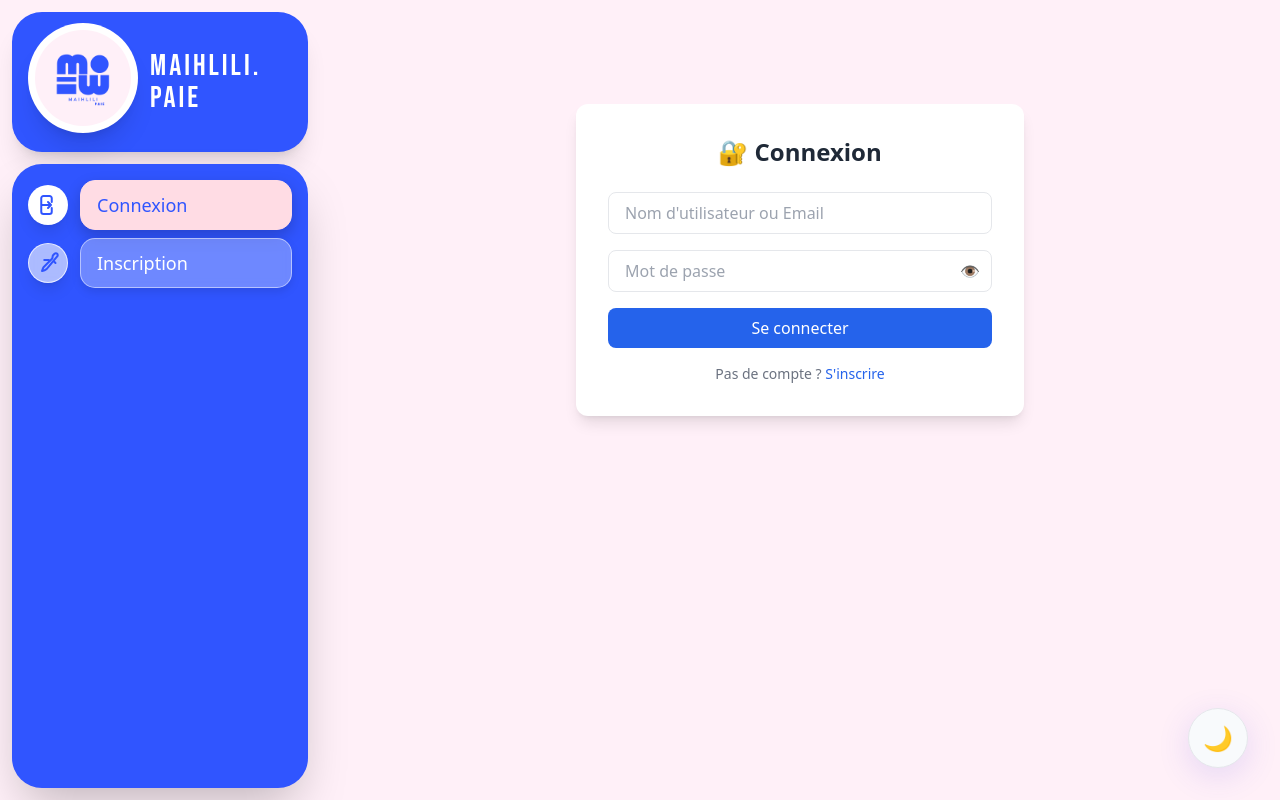
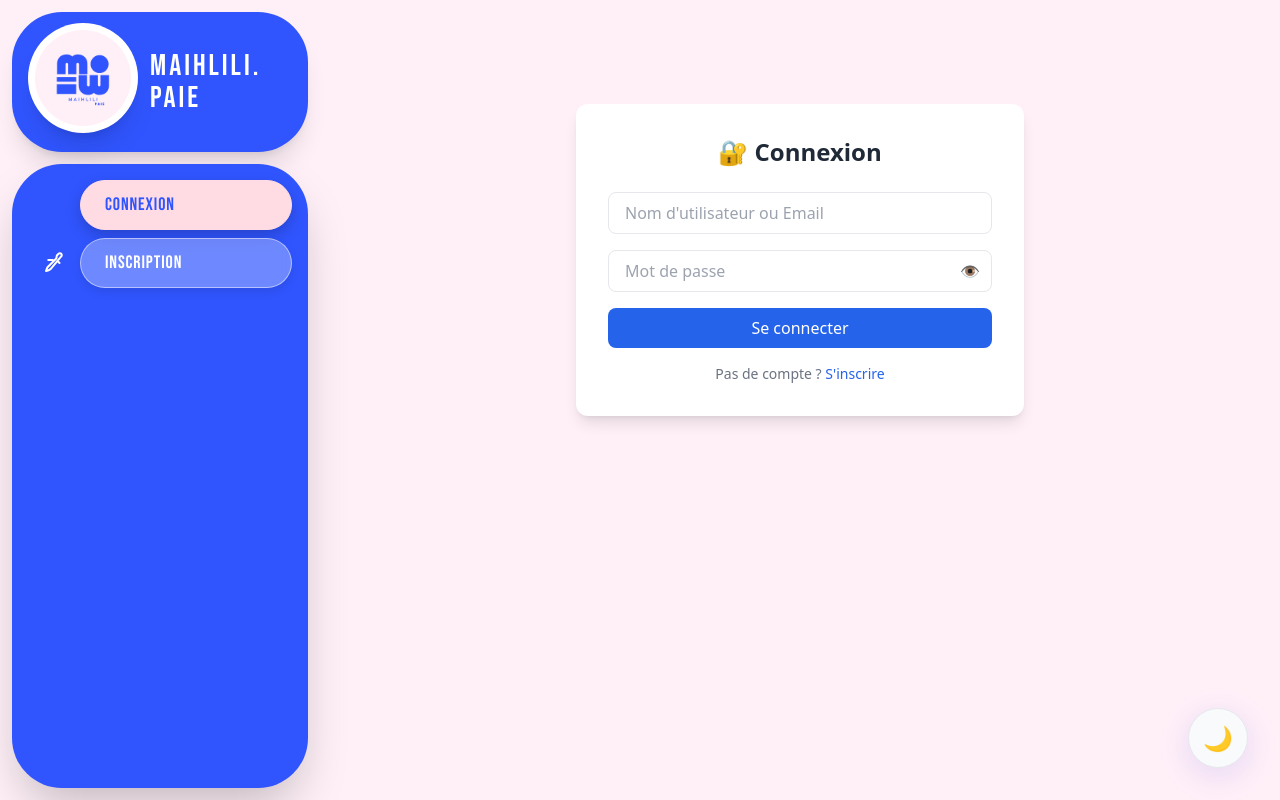
Before and after one commit to filet0fish09/Maihlili.Paie, a Flask app: a page that uses templates/base.html in a window 1280 px wide. Run offline with Flask 3, Linux system fonts and the light colour scheme; some libraries are stand-ins or nearby versions.

Commit message:
Update base.html

```diff
--- a/templates/base.html
+++ b/templates/base.html
@@ -10,15 +10,8 @@
         width: 1.5rem; /* 24px */
         height: 1.5rem; /* 24px */
         stroke-width: 2; /* Épaisseur par défaut de Heroicons */
-        color: #3055ff; /* Les icônes sont bleues par défaut */
-    }
-
-    /* Le conteneur d'icône lui-même est blanc/transparent */
-    .icon-container-wrapper {
-        background-color: rgba(255, 255, 255, 0.6); /* Fond de l'icône */
-        border: 1px solid rgba(255, 255, 255, 0.7);
-        backdrop-filter: blur(5px);
-        -webkit-backdrop-filter: blur(5px);
+        color: white; /* Les icônes sont blanches par défaut */
+        transition: color 0.2s ease;
     }
 
     /* Styles pour la barre de navigation */
@@ -29,6 +22,7 @@
         width: 100%;
         height: 50px;
         text-decoration: none;
+        padding-left: 0.5rem; /* Espace pour l'icône non encapsulée */
     }
 
     /* Style par défaut du label (Liquid Glass) */
@@ -38,10 +32,11 @@
         display: flex;
         align-items: center;
         justify-content: flex-start;
-        padding: 0 1rem; /* Padding horizontal */
-        border-radius: 15px; /* Bordure arrondie */
+        padding: 0 1.5rem; /* Padding horizontal augmenté pour l'arrondi */
+        border-radius: 50px; /* NOUVEL ARRONDI: 50px */
         color: white; /* Texte blanc par défaut */
         font-weight: 500;
+        text-align: left;
 
         /* Styles Liquid Glass par défaut */
         background-color: rgba(255, 255, 255, 0.3); /* Blanc transparent */
@@ -49,6 +44,7 @@
         backdrop-filter: blur(5px);
         -webkit-backdrop-filter: blur(5px);
         border: 1px solid rgba(255, 255, 255, 0.5); /* Bordure légère */
+        transition: all 0.2s ease;
     }
 
     /* Style de l'élément sélectionné (Liquid Glass Rose) */
@@ -59,14 +55,9 @@
         border: 1px solid #FFDCE4;
     }
 
-    /* Le style de l'icône sélectionnée doit rester dans son cercle mais changer de couleur */
+    /* Le style de l'icône sélectionnée devient bleue */
     .liquid-glass-selected .icon-container svg {
         color: #3055ff; /* Icône bleue */
-    }
-
-    .liquid-glass-selected .icon-container-wrapper {
-        background-color: white; /* Fond blanc du cercle de l'icône */
-        border: 1px solid rgba(255, 255, 255, 0.5);
     }
 
   </style>
@@ -114,7 +105,6 @@
     }
   </script>
   <style>
-    /* ... (CSS existant pour le thème et les autres éléments) ... */
     /* -------------------------------------------------------------------------------------------------- */
     /* Couleurs & Thème Maihlili SPV                                                                       */
     /* -------------------------------------------------------------------------------------------------- */
@@ -449,8 +439,7 @@
   } %}
 
   <aside class="w-[320px] p-3 flex flex-col bg-[#fff0f8]" style="min-height: 100vh;">
-    <div class="h-[140px] rounded-[30px] bg-maihlili-figma-blue flex items-center p-4 shadow-xl">
-      <div class="w-[110px] h-[110px] rounded-full bg-white flex items-center justify-center -translate-y-1 shadow-xl">
+    <div class="h-[140px] rounded-[50px] bg-maihlili-figma-blue flex items-center p-4 shadow-xl"> <div class="w-[110px] h-[110px] rounded-full bg-white flex items-center justify-center -translate-y-1 shadow-xl">
         <img src="{{ url_for('static', filename='images/maihlili-logo-light.png') }}" alt="Logo Maihlili clair" class="h-24 w-24 rounded-full">
       </div>
       <div class="ml-3 flex flex-col leading-none text-white font-['Bebas_Neue'] uppercase">
@@ -459,9 +448,7 @@
       </div>
     </div>
 
-    <div class="flex-1 mt-3 p-4 rounded-[30px] bg-maihlili-figma-blue flex flex-col justify-between shadow-2xl">
-
-      <nav class="space-y-2">
+    <div class="flex-1 mt-3 p-4 rounded-[50px] bg-maihlili-figma-blue flex flex-col justify-between shadow-2xl"> <nav class="space-y-2">
         {% if current_user.is_authenticated %}
           {% set menu_items_data = [
             ('PresentationChartBarIcon', 'Planning', url_for('index') if current_user.is_manager else url_for('employee_dashboard'), current_user.is_authenticated),
@@ -478,15 +465,13 @@
             <a href="{{ url }}"
                class="nav-link-group {% if loop.index == 1 %} liquid-glass-selected {% endif %}">
 
-              <span class="icon-container-wrapper p-1 rounded-full w-10 h-10 flex items-center justify-center shadow-lg transition-all duration-200">
-                  <span class="icon-container">
+              <span class="icon-container w-8 h-8 flex items-center justify-center transition-all duration-200">
                   <svg xmlns="http://www.w3.org/2000/svg" fill="none" viewBox="0 0 24 24" stroke-width="1.5" stroke="currentColor">
                     {{ icons[icon_name] | safe }}
                   </svg>
               </span>
-              </span>
 
-              <span class="liquid-glass-label text-lg">{{ label }}</span>
+              <span class="liquid-glass-label text-lg font-['Bebas_Neue'] uppercase tracking-wider">{{ label }}</span>
             </a>
             {% endif %}
           {% endfor %}
@@ -494,25 +479,21 @@
         {% else %}
           <a href="{{ url_for('login') }}"
              class="nav-link-group">
-            <span class="icon-container-wrapper p-1 rounded-full w-10 h-10 flex items-center justify-center shadow-lg transition-all duration-200">
-                <span class="icon-container">
+            <span class="icon-container w-8 h-8 flex items-center justify-center transition-all duration-200">
                 <svg xmlns="http://www.w3.org/2000/svg" fill="none" viewBox="0 0 24 24" stroke-width="1.5" stroke="currentColor">
                   <path stroke-linecap="round" stroke-linejoin="round" d="M15.75 9V5.25A2.25 2.25 0 0 0 13.5 3h-6A2.25 2.25 0 0 0 5.25 5.25v13.5A2.25 2.25 0 0 0 7.5 21h6a2.25 2.25 0 0 0 2.25-2.25V15M12 9l3 3m0 0-3 3m3-3H6" />
                 </svg>
             </span>
-            </span>
-            <span class="liquid-glass-label text-lg">Connexion</span>
+            <span class="liquid-glass-label text-lg font-['Bebas_Neue'] uppercase tracking-wider">Connexion</span>
           </a>
           <a href="{{ url_for('register') }}"
              class="nav-link-group">
-            <span class="icon-container-wrapper p-1 rounded-full w-10 h-10 flex items-center justify-center shadow-lg transition-all duration-200">
-                <span class="icon-container">
+            <span class="icon-container w-8 h-8 flex items-center justify-center transition-all duration-200">
                 <svg xmlns="http://www.w3.org/2000/svg" fill="none" viewBox="0 0 24 24" stroke-width="1.5" stroke="currentColor">
                   <path stroke-linecap="round" stroke-linejoin="round" d="M16.862 4.487l1.687-1.688a1.875 1.875 0 1 1 2.652 2.652L10.582 18.07a4.5 4.5 0 0 1-1.897 1.13L6 20l.859-2.288a4.5 4.5 0 0 1 1.13-1.897l8.283-8.281zM18 10.5l1.5 1.5M12.75 9h-4.5" />
                 </svg>
             </span>
-            </span>
-            <span class="liquid-glass-label text-lg">Inscription</span>
+            <span class="liquid-glass-label text-lg font-['Bebas_Neue'] uppercase tracking-wider">Inscription</span>
           </a>
         {% endif %}
       </nav>
@@ -520,8 +501,7 @@
       <div class="mt-4 space-y-2">
 
         {% if current_user.is_authenticated %}
-        <div class="user-profile flex items-center p-3 rounded-[30px] bg-white/30 backdrop-blur-sm shadow-inner" style="height: 65px;">
-          <div class="w-10 h-10 bg-white/50 rounded-full flex items-center justify-center text-white text-xl font-bold shadow-lg">
+        <div class="user-profile flex items-center p-3 rounded-[50px] bg-white/30 backdrop-blur-sm shadow-inner" style="height: 65px;"> <div class="w-10 h-10 bg-white/50 rounded-full flex items-center justify-center text-white text-xl font-bold shadow-lg">
             <svg xmlns="http://www.w3.org/2000/svg" fill="none" viewBox="0 0 24 24" stroke-width="1.5" stroke="currentColor" class="w-6 h-6 text-maihlili-figma-blue">
               <path stroke-linecap="round" stroke-linejoin="round" d="M17.982 4.743A9.522 9.522 0 0 0 12 3.5c-4.972 0-9 4.028-9 9s4.028 9 9 9 9-4.028 9-9c0-.448-.046-.889-.138-1.32" />
               <path stroke-linecap="round" stroke-linejoin="round" d="M12 12a3 3 0 1 0 0-6 3 3 0 0 0 0 6Z" />
@@ -539,9 +519,8 @@
         </div>
 
         <a href="{{ url_for('logout') }}"
-           class="flex items-center justify-center p-3 rounded-[30px] bg-red-400/70 hover:bg-red-50/70 backdrop-blur-sm text-white font-['Bebas_Neue'] uppercase text-xl transition-all duration-200"
-           style="height: 45px;">
-          <svg xmlns="http://www.w3.org/2000/svg" fill="none" viewBox="0 0 24 24" stroke-width="2" stroke="currentColor" class="w-6 h-6 mr-2 -translate-y-0.5 text-white">
+           class="flex items-center justify-center p-3 rounded-[50px] bg-red-400/70 hover:bg-red-500/80 backdrop-blur-sm text-white font-['Bebas_Neue'] uppercase text-xl transition-all duration-200"
+           style="height: 45px;"> <svg xmlns="http://www.w3.org/2000/svg" fill="none" viewBox="0 0 24 24" stroke-width="2" stroke="currentColor" class="w-6 h-6 mr-2 -translate-y-0.5 text-white">
             <path stroke-linecap="round" stroke-linejoin="round" d="M15.75 9V5.25A2.25 2.25 0 0 0 13.5 3h-6A2.25 2.25 0 0 0 5.25 5.25v13.5A2.25 2.25 0 0 0 7.5 21h6a2.25 2.25 0 0 0 2.25-2.25V15M12 9l3 3m0 0-3 3m3-3H6" />
           </svg>
           Se Déconnecter
@@ -602,34 +581,31 @@
 
     document.addEventListener('DOMContentLoaded', function() {
       const currentPath = window.location.pathname;
-      const navLinks = document.querySelectorAll('.nav-link-group'); // Cibler le nouveau conteneur
+      const navLinks = document.querySelectorAll('.nav-link-group');
 
       navLinks.forEach(link => {
-        // Logique pour mettre en surbrillance le lien actif dans la nouvelle structure
         const linkURL = link.getAttribute('href');
 
-        // Ajout/suppression de la classe de sélection sur le conteneur principal
+        // Appliquer la classe de sélection si le chemin correspond
         if (linkURL === currentPath) {
           link.classList.add('liquid-glass-selected');
         } else {
           link.classList.remove('liquid-glass-selected');
         }
 
-        // Ajouter un effet de survol pour que le label réagisse
+        // Effet de survol sur le label
         const label = link.querySelector('.liquid-glass-label');
         if (label) {
           link.addEventListener('mouseover', function() {
             if (!link.classList.contains('liquid-glass-selected')) {
-              // Effet hover: rendre le label plus opaque/clair si non sélectionné
               label.style.backgroundColor = 'rgba(255, 255, 255, 0.45)';
               label.style.border = '1px solid rgba(255, 255, 255, 0.7)';
             }
           });
           link.addEventListener('mouseout', function() {
             if (!link.classList.contains('liquid-glass-selected')) {
-              // Revenir au style par défaut
-              label.style.backgroundColor = ''; // Revert au CSS (rgba(255, 255, 255, 0.3))
-              label.style.border = ''; // Revert au CSS (rgba(255, 255, 255, 0.5))
+              label.style.backgroundColor = ''; // Revert au CSS
+              label.style.border = ''; // Revert au CSS
             }
           });
         }
```
Lines whose indentation alone changed are shown as unchanged.
